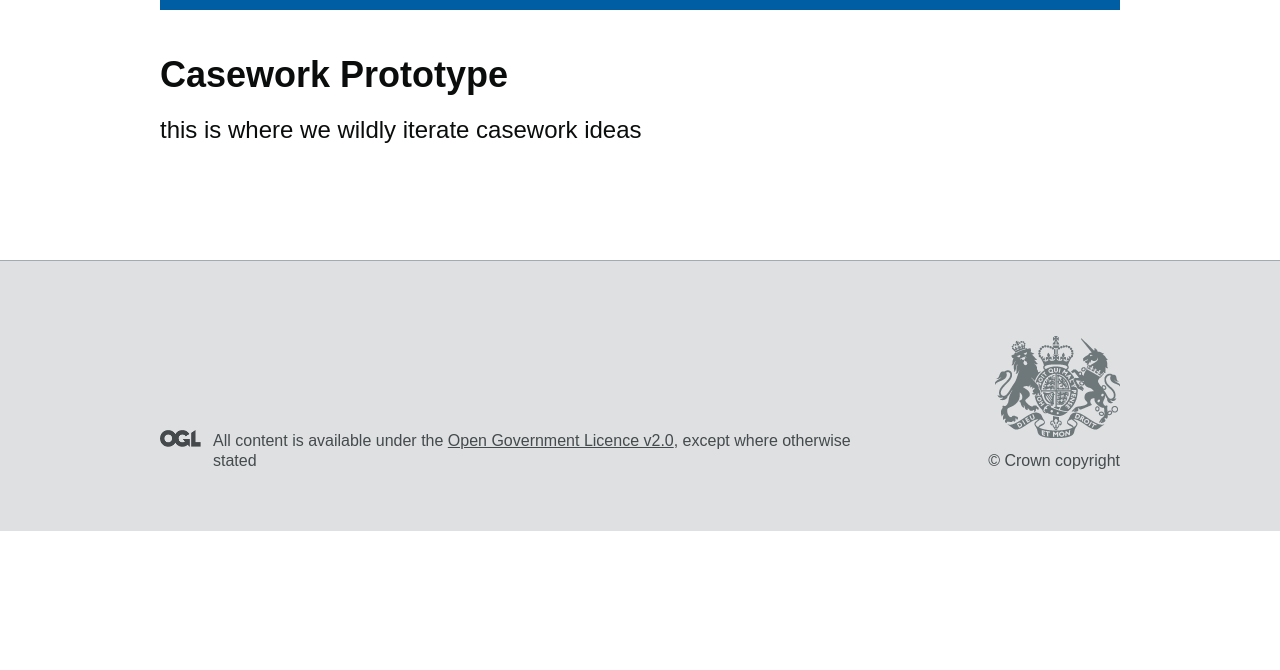
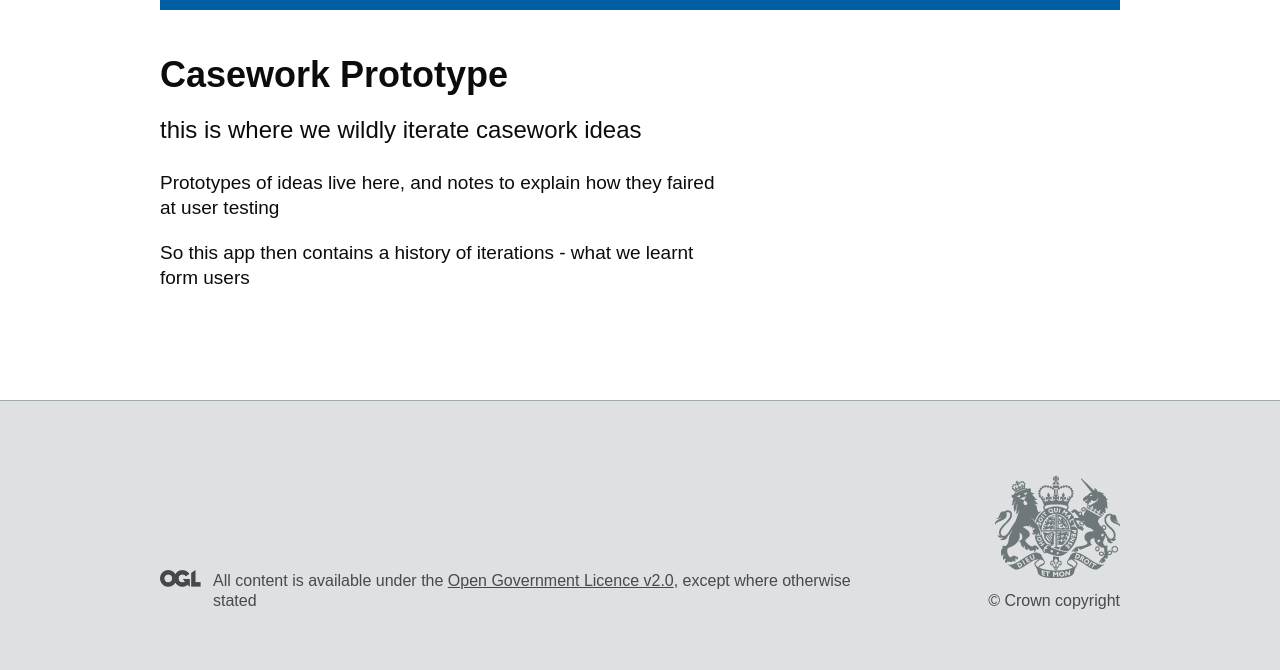
Before and after one commit to AndyPorter/casework-prototypes, a Flask app: page / in a window 1280 px wide. Shown: the part 53-723 px from the top of the page. Run offline with Flask 2, Linux system fonts and the light colour scheme.

Commit message:
home page info

```diff
--- a/app/templates/index.html
+++ b/app/templates/index.html
@@ -28,6 +28,10 @@
         </h1>
         <div class="text">
           <p class="lede">this is where we wildly iterate casework ideas</p>
+
+          <p>Prototypes of ideas live here, and notes to explain how they faired at user testing</p>
+
+          <p>So this app then contains a history of iterations - what we learnt form users</p>
         </div>
 
 
```
